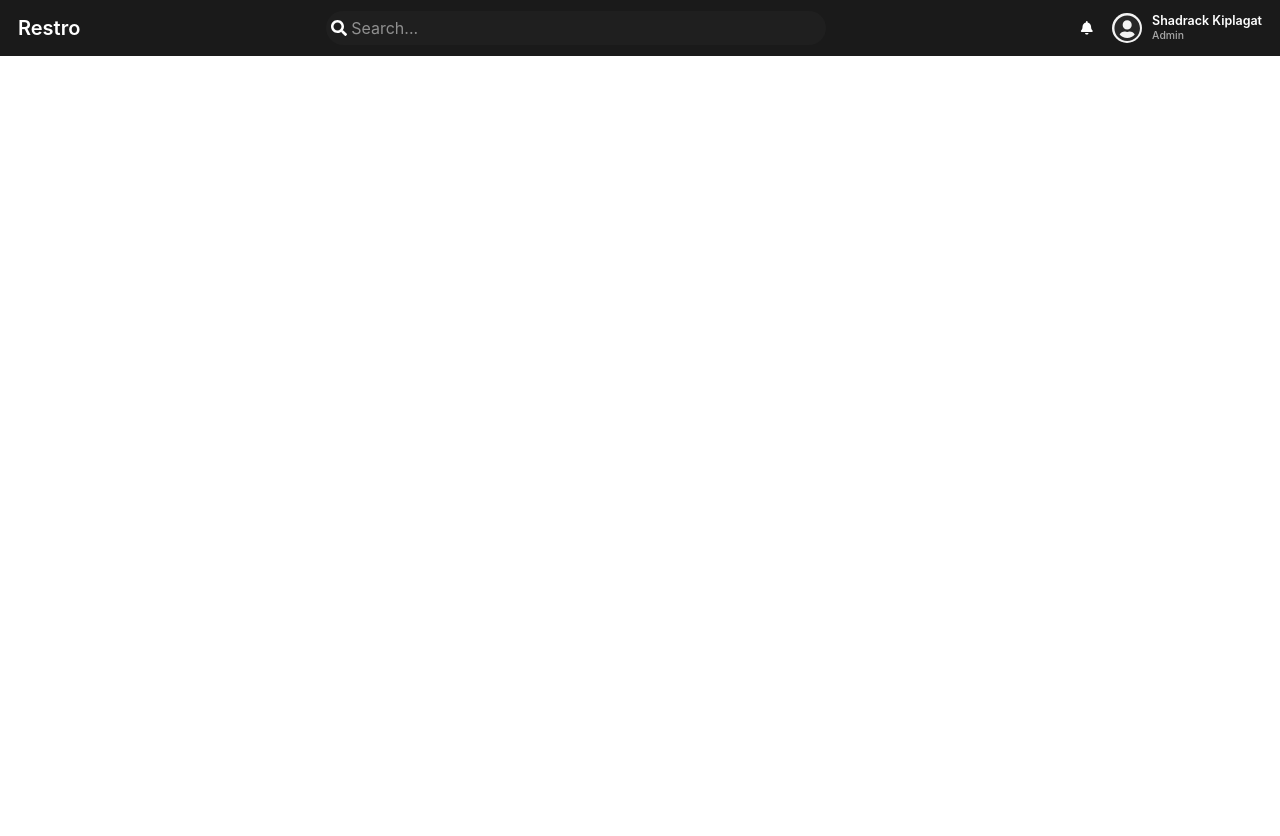
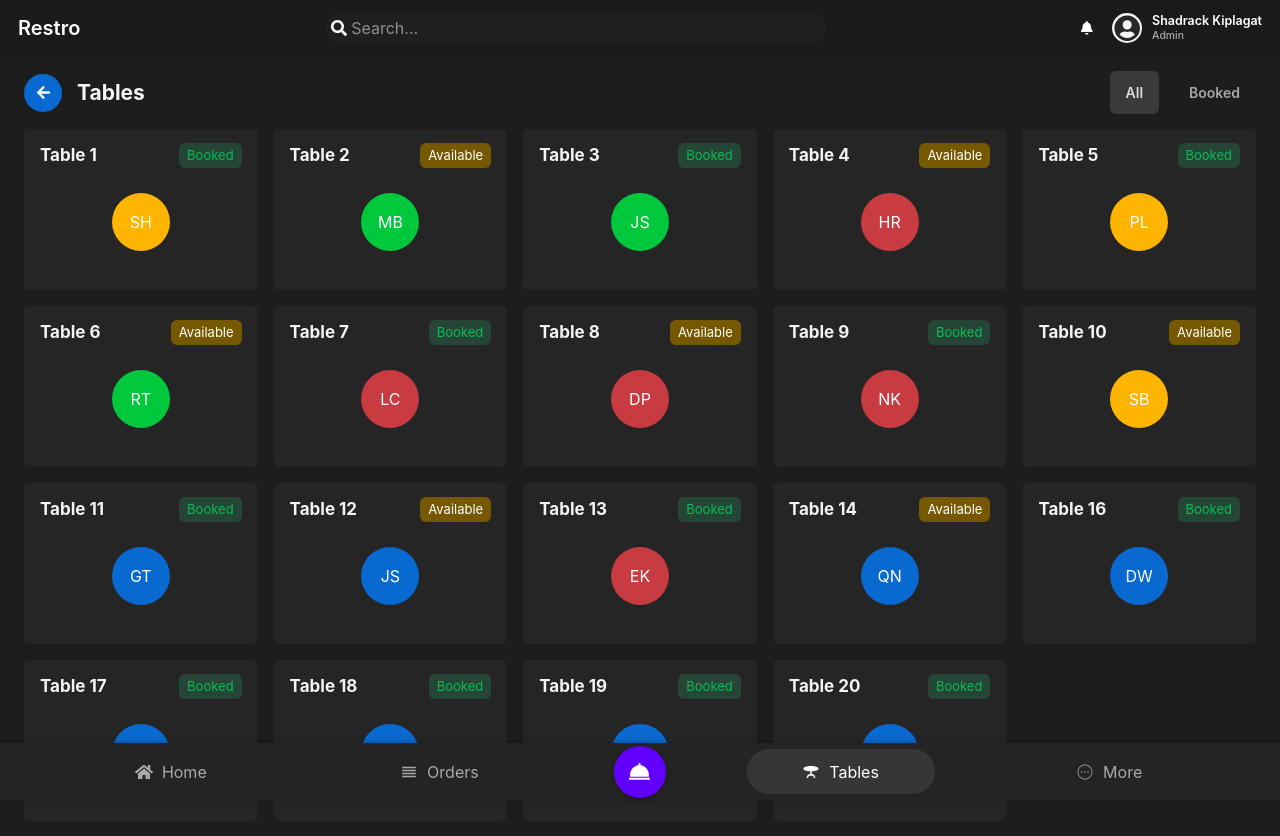
Before and after one commit to shadrackkipl/pos, a React (Vite) app in the folder pos-frontend/: page /tables in a window 1280 px wide. Shown: the top 836 px of the page. Before the commit the page ends 800 px from the top, so only its background shows below. Built offline with nearby package versions, Linux system fonts and the light colour scheme.

Commit message:
Add Tables page with TableCard component and enhance Orders page layout

```diff
--- a/pos-frontend/src/App.jsx
+++ b/pos-frontend/src/App.jsx
@@ -1,28 +1,38 @@
-import React from 'react'
-import { BrowserRouter as Router, Route, Routes } from 'react-router-dom'
-import { Home, Auth, Orders } from './pages'
-import Header from './components/shared/Header'
+import React from "react";
+import {
+  BrowserRouter as Router,
+  Navigate,
+  Route,
+  Routes,
+  useLocation,
+} from "react-router-dom";
 
+import { Home, Auth, Orders, Tables } from "./pages";
+import Header from "./components/shared/Header";
 
+function AppContent() {
+  const { pathname } = useLocation();
 
-function App() {
   return (
     <>
-
-      <Router>
-        <Header />
-
-        <Routes>
-          <Route path="/home" element={<Home />} />
-          <Route path="/auth" element={<Auth />} />
-          <Route path="/orders" element={<Orders />} />
-        </Routes>
-
-
-      </Router>
-
+      {pathname !== "/tables" && <Header />}
+      <Routes>
+        <Route path="/" element={<Navigate to="/home" replace />} />
+        <Route path="/home" element={<Home />} />
+        <Route path="/auth" element={<Auth />} />
+        <Route path="/orders" element={<Orders />} />
+        <Route path="/tables" element={<Tables />} />
+      </Routes>
     </>
   );
 }
 
-export default App
+function App() {
+  return (
+    <Router>
+      <AppContent />
+    </Router>
+  );
+}
+
+export default App;
--- a/pos-frontend/src/components/orders/OrderCard.jsx
+++ b/pos-frontend/src/components/orders/OrderCard.jsx
@@ -1,24 +1,30 @@
 import React from "react";
 import { FaCheckDouble } from "react-icons/fa";
+import "./OrderCard.css";
+
+
 const OrderCard = () => {
   return (
-    <div className="order-list">
-      <button className="SH-Btn">SH</button>
-      <div className="text">
-        <div className="name-container">
-          <h1 className="name">Shadrack Kiplagat</h1>
-          <p className="items">8 Items</p>
+    <article className="order-card">
+      <div className="order-card__top">
+        <div className="order-card__identity">
+          <div className="order-card__avatar">SH</div>
+          <div className="order-card__customer">
+            <h2 className="order-card__name">Shadrack Kiplagat</h2>
+            <p className="order-card__table">#101/ Dine in</p>
+          </div>
         </div>
-
-        <div className="ready-container">
-          <p className="Ready">
-            <FaCheckDouble className="checkdouble-icon" />
-            Ready
-          </p>
-          <p className="paragraph-serve">Ready to serve</p>
+        <div className="order-card__status">
+          <p className="order-card__badge"><FaCheckDouble />Ready</p>
+          <p className="order-card__description"><span />Ready to serve</p>
         </div>
       </div>
-    </div>
+      <div className="order-card__details">
+        <p>January 18, 2025 08:32 PM</p>
+        <p>8 Items</p>
+      </div>
+      <div className="order-card__total"><strong>Total</strong><strong>250 Ksh</strong></div>
+    </article>
   );
 };
 
--- a/pos-frontend/src/components/shared/BottomNav.css
+++ b/pos-frontend/src/components/shared/BottomNav.css
@@ -29,6 +29,7 @@
   justify-content: center;
   gap: 9px;
   cursor: pointer;
+  text-decoration: none;
 }
 
 .nav-item:hover {
--- a/pos-frontend/src/components/shared/BottomNav.jsx
+++ b/pos-frontend/src/components/shared/BottomNav.jsx
@@ -5,29 +5,27 @@ import { MdTableBar } from "react-icons/md";
 import { CiCircleMore } from "react-icons/ci";
 import { BiSolidDish } from "react-icons/bi";
 import "./BottomNav.css";
-import { useNavigate } from "react-router-dom";
+import { NavLink } from "react-router-dom";
 
 const BottomNav = () => {
-  const navigate = useNavigate();
-
   return (
     <div className="bottom-nav">
-      <button onClick={() => navigate("/home")} className="nav-item active">
+      <NavLink to="/home" className="nav-item">
         <FaHome className="nav-icon" />
         Home
-      </button>
-      <button onClick={() => navigate("/orders")} className="nav-item">
+      </NavLink>
+      <NavLink to="/orders" className="nav-item">
         <MdOutlineReorder className="nav-orders" />
         Orders
-      </button>
-      <button className="nav-item nav-dish">
+      </NavLink>
+      <button type="button" className="nav-item nav-dish">
         <BiSolidDish />
       </button>
-      <button className="nav-item">
+      <NavLink to="/tables" className="nav-item">
         <MdTableBar className="nav-tables" />
         Tables
-      </button>
-      <button className="nav-item">
+      </NavLink>
+      <button type="button" className="nav-item">
         <CiCircleMore className="nav-more" />
         More
       </button>
--- /dev/null
+++ b/pos-frontend/src/components/tables/TableCard.css
@@ -0,0 +1,49 @@
+.table-card {
+	min-height: 161px;
+	padding: 14px 16px;
+	box-sizing: border-box;
+	border-radius: 5px;
+	background: #252525;
+}
+
+.table-card-header {
+	display: flex;
+	align-items: center;
+	justify-content: space-between;
+	gap: 10px;
+}
+
+.table-card h2 {
+	margin: 0;
+	color: #f4f4f4;
+	font-size: 17px;
+	font-weight: 700;
+}
+
+.table-status {
+	padding: 6px 8px;
+	border-radius: 6px;
+	font-size: 13px;
+	line-height: 1;
+}
+
+.table-status.booked {
+	color: #08bd54;
+	background: rgba(37, 133, 91, 0.35);
+}
+
+.table-status.available {
+	color: #fff;
+	background: #765800;
+}
+
+.table-avatar {
+	display: grid;
+	width: 58px;
+	height: 58px;
+	margin: 24px auto 0;
+	place-items: center;
+	border-radius: 50%;
+	color: #fff;
+	font-size: 16px;
+}
--- /dev/null
+++ b/pos-frontend/src/components/tables/TableCard.jsx
@@ -0,0 +1,18 @@
+import React from "react";
+import "./TableCard.css";
+
+const TableCard = ({ name, status, initials, color }) => {
+  return (
+    <article className="table-card">
+      <div className="table-card-header">
+        <h2>{name}</h2>
+        <span className={`table-status ${status.toLowerCase()}`}>{status}</span>
+      </div>
+      <div className="table-avatar" style={{ backgroundColor: color }}>
+        {initials}
+      </div>
+    </article>
+  );
+};
+
+export default TableCard
--- a/pos-frontend/src/pages/Orders.jsx
+++ b/pos-frontend/src/pages/Orders.jsx
@@ -2,13 +2,22 @@ import React from "react";
 import BottomNav from "../components/shared/BottomNav";
 import "./Orders.css";
 import OrderCard from "../components/orders/OrderCard";
+import { FaArrowLeft } from "react-icons/fa";
+import { useNavigate } from "react-router-dom";
 
 const Order = () => {
+  const navigate = useNavigate();
+
   return (
-    <div>
+    <div className="orders-page">
       <section className="ordercontainer">
         <div className="Orderscont">
-          <h1 className="orderh1">Orders</h1>
+          <div className="orders-title">
+            <button className="orders-back" type="button" onClick={() => navigate(-1)} aria-label="Go back">
+              <FaArrowLeft />
+            </button>
+            <h1 className="orderh1">Orders</h1>
+          </div>
           <div className="order-tabs">
             <button className="active">All</button>
             <button>In Progress</button>
@@ -17,22 +26,11 @@ const Order = () => {
           </div>
         </div>
 
-      <div>
-        <OrderCard />
-        <OrderCard />
-        <OrderCard />
-        <OrderCard />
-        <OrderCard />
-        <OrderCard />
-        <OrderCard />
-        <OrderCard />
-        <OrderCard />
-        <OrderCard />
-        <OrderCard />
-        <OrderCard />
-        <OrderCard />
-        <OrderCard />
-      </div>
+        <div className="orders-grid">
+          {Array.from({ length: 15 }, (_, index) => (
+            <OrderCard key={index} />
+          ))}
+        </div>
       </section>
       <BottomNav />
     </div>
--- /dev/null
+++ b/pos-frontend/src/pages/Tables.css
@@ -0,0 +1,104 @@
+.tables-page{
+  min-height: 100vh;
+  background: #1d1d1d;
+}
+.tables-container {
+  min-height: 100vh;
+  color: #f5f5f5;
+  box-sizing: border-box;
+  padding: 0 24px 40px;
+}
+
+.tables-cont {
+  display: flex;
+  align-items: center;
+  justify-content: space-between;
+  min-height: 73px;
+  box-sizing: border-box;
+}
+
+.tables-title {
+    display: flex;
+    align-items: center;
+    gap: 15px;
+  }
+.tables-back {
+   display: grid;
+   width: 38px;
+   height: 38px;
+   padding: 0;
+   place-items: center;
+   color: white;
+   background: #0869d1;
+   border: 0;
+   border-radius: 50%;
+   cursor: pointer;
+  }
+.tables-back svg {
+   font-size: 15px;
+  }
+
+.tables-heading {
+  margin: 0;
+  font-size: 21px;
+  font-weight: 700;
+}
+
+.tables-filters {
+  display: flex;
+  align-items: center;
+  gap: 14px;
+}
+
+.tables-filters button {
+  padding: 11px 16px;
+  border: 0;
+  border-radius: 6px;
+  background: transparent;
+  color: #a7a7a7;
+  font-size: 14px;
+  font-weight: 600;
+  cursor: pointer;
+}
+
+.tables-filters button:hover,
+.tables-filters button.active {
+  background: #3a3a3a;
+  color: #dcdcdc;
+}
+
+.tables-grid {
+  display: grid;
+  grid-template-columns: repeat(5, minmax(0, 1fr));
+  gap: 16px;
+}
+
+@media (max-width: 1100px) {
+  .tables-grid {
+    grid-template-columns: repeat(3, minmax(0, 1fr));
+  }
+}
+
+@media (max-width: 700px) {
+  .tables-container {
+    padding: 0 14px 24px;
+  }
+
+  .tables-grid {
+    grid-template-columns: repeat(2, minmax(0, 1fr));
+    gap: 12px;
+  }
+}
+
+@media (max-width: 430px) {
+  .tables-cont {
+    align-items: flex-start;
+    flex-direction: column;
+    gap: 12px;
+    padding: 12px 0;
+  }
+
+  .tables-grid {
+    grid-template-columns: 1fr;
+  }
+}
--- /dev/null
+++ b/pos-frontend/src/pages/Tables.jsx
@@ -0,0 +1,93 @@
+import React from "react";
+import { FaArrowLeft } from "react-icons/fa";
+import { useNavigate } from "react-router-dom";
+import { useState } from "react";
+import "./Tables.css";
+import TableCard from "../components/tables/TableCard";
+import BottomNav from "../components/shared/BottomNav";
+import Header from "../components/shared/Header";
+
+const tables = [
+  ["Table 1", "Booked", "SH", "#ffb400"],
+  ["Table 2", "Available", "MB", "#00c83c"],
+  ["Table 3", "Booked", "JS", "#00c83c"],
+  ["Table 4", "Available", "HR", "#c83b41"],
+  ["Table 5", "Booked", "PL", "#ffb400"],
+  ["Table 6", "Available", "RT", "#00c83c"],
+  ["Table 7", "Booked", "LC", "#c83b41"],
+  ["Table 8", "Available", "DP", "#c83b41"],
+  ["Table 9", "Booked", "NK", "#c83b41"],
+  ["Table 10", "Available", "SB", "#ffb400"],
+  ["Table 11", "Booked", "GT", "#0869d1"],
+  ["Table 12", "Available", "JS", "#0869d1"],
+  ["Table 13", "Booked", "EK", "#c83b41"],
+  ["Table 14", "Available", "QN", "#0869d1"],
+  ["Table 16", "Booked", "DW", "#0869d1"],
+  ["Table 17", "Booked", "MN", "#0869d1"],
+  ["Table 18", "Booked", "FM", "#0869d1"],
+  ["Table 19", "Booked", "XM", "#0869d1"],
+  ["Table 20", "Booked", "PW", "#0869d1"],
+
+];
+
+const Tables = () => {
+  const navigate = useNavigate();
+  const [filter, setFilter] = useState("All");
+
+  const visibleTables =
+    filter === "All"
+      ? tables
+      : tables.filter(([, status]) => status === filter);
+
+  return (
+
+    <div className="tables-page">
+        <Header />
+      <section className="tables-container">
+        <div className="tables-cont">
+          <div className="tables-title">
+            <button
+              className="tables-back"
+              type="button"
+              onClick={() => navigate(-1)}
+              aria-label="Go back"
+            >
+              <FaArrowLeft />
+            </button>
+            <h1 className="tables-heading">Tables</h1>
+          </div>
+          <div
+            className="tables-filters"
+            role="group"
+            aria-label="Filter tables"
+          >
+            {["All", "Booked"].map((option) => (
+              <button
+                key={option}
+                type="button"
+                className={filter === option ? "active" : ""}
+                onClick={() => setFilter(option)}
+              >
+                {option}
+              </button>
+            ))}
+          </div>
+        </div>
+        <div className="tables-grid">
+          {visibleTables.map(([name, status, initials, color]) => (
+            <TableCard
+              key={name}
+              name={name}
+              status={status}
+              initials={initials}
+              color={color}
+            />
+          ))}
+        </div>
+      </section>
+      <BottomNav />
+    </div>
+  );
+};
+
+export default Tables;
--- a/pos-frontend/src/pages/index.js
+++ b/pos-frontend/src/pages/index.js
@@ -1,3 +1,4 @@
 export { default as Home } from './Home.jsx'
 export { default as Auth } from './Auth.jsx'
 export { default as Orders } from './Orders.jsx'
+export { default as Tables } from './Tables.jsx'
```
Also changed, not shown: pos-frontend/src/components/orders/OrderCard.css (+121 -0 lines), pos-frontend/src/pages/Orders.css (+47 -19 lines).
